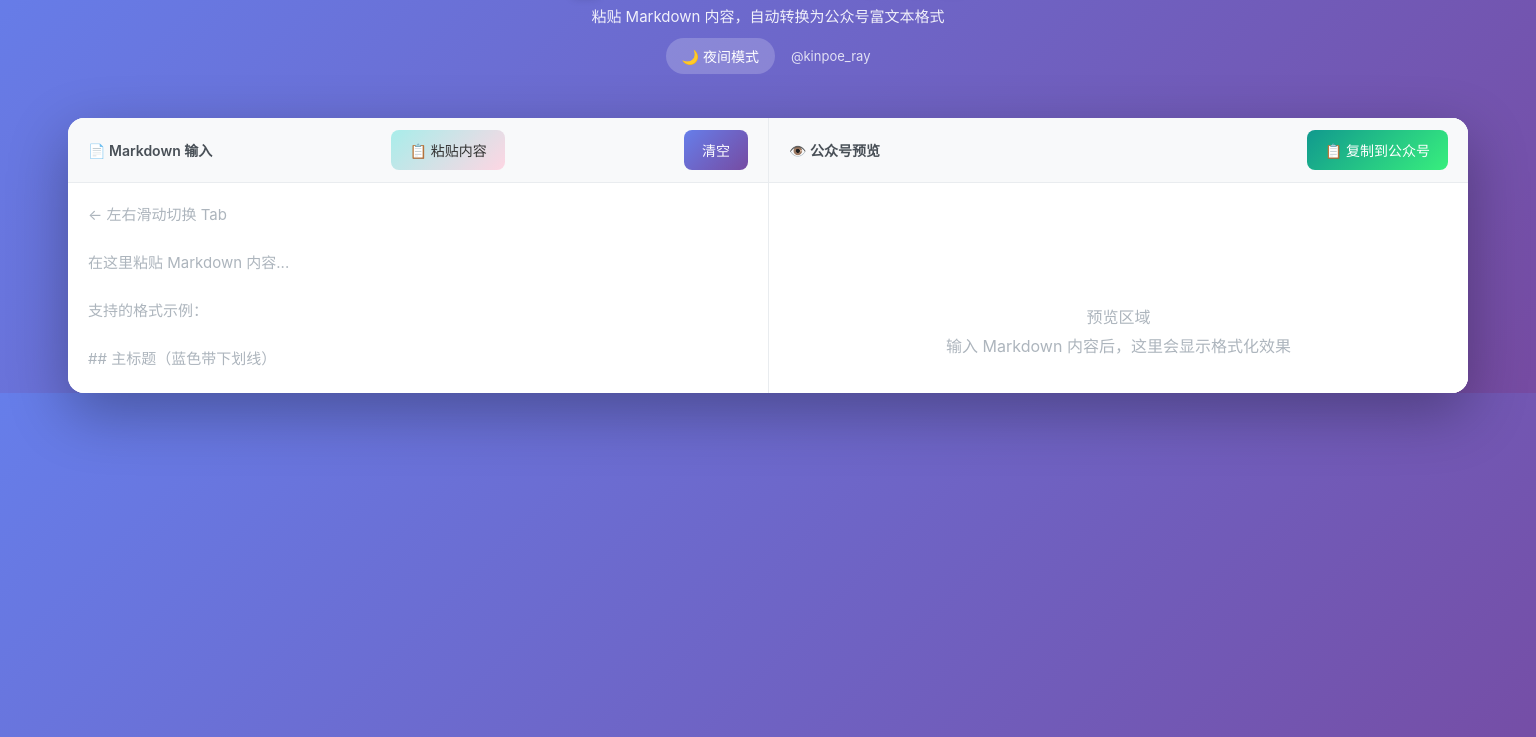
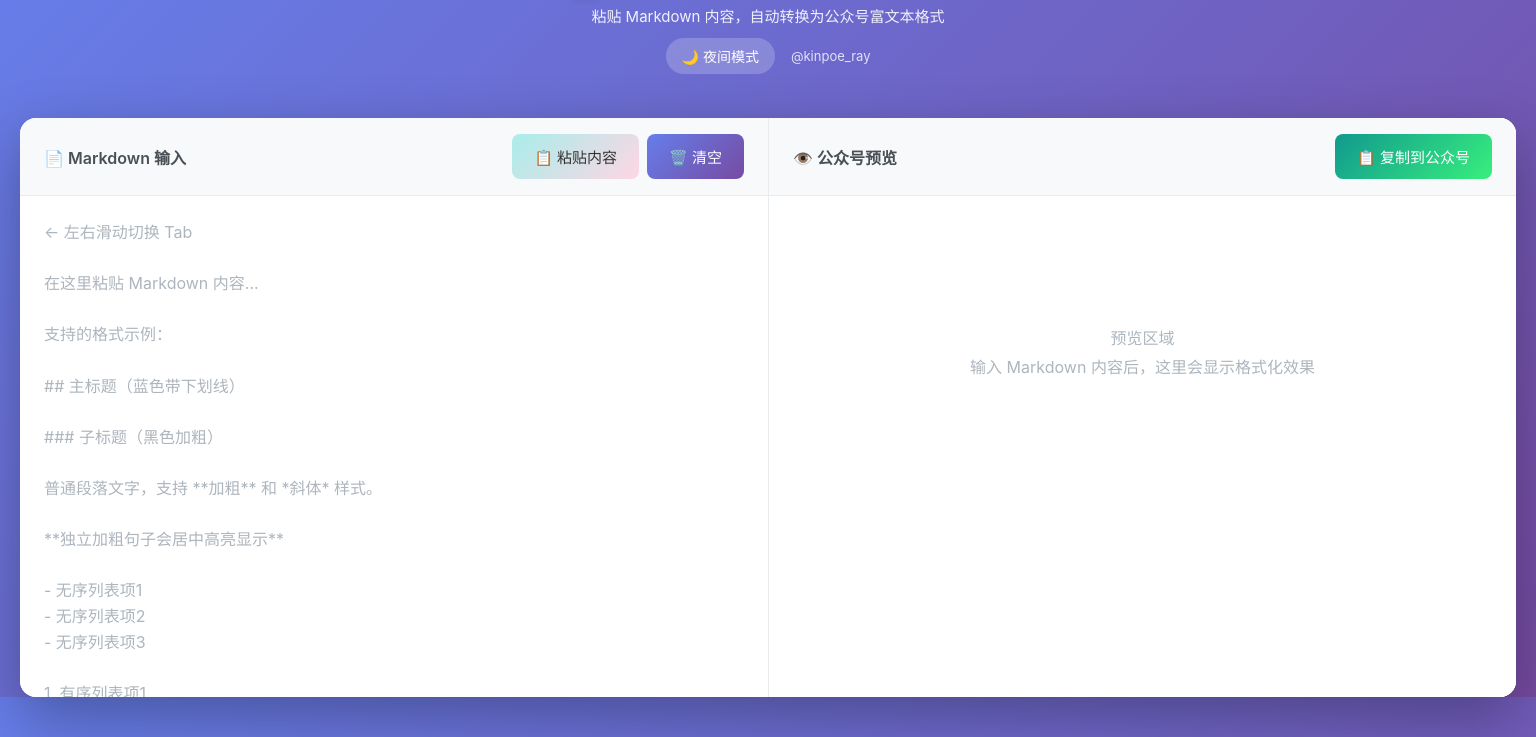
Before and after one commit to kinpoe-ray/wechat-converter, a plain HTML site: page index.html in a window 1536 px wide. Shown: the part 63-800 px from the top of the page. Drawn offline with nearby package versions, Linux system fonts and the light colour scheme.

Commit message:
feat: optimize PC layout with responsive sizing, btn-group, and large screen support

```diff
--- a/index.html
+++ b/index.html
@@ -80,9 +80,12 @@
         }
 
         .container {
-            max-width: 1400px;
+            max-width: 1600px;
             margin: 0 auto;
-            height: 100%;
+            height: calc(100vh - 40px);
+            display: flex;
+            flex-direction: column;
+            padding: 0 20px;
         }
 
         header {
@@ -174,29 +177,38 @@
             box-shadow: 0 20px 60px rgba(0, 0, 0, 0.3);
             overflow: hidden;
             transition: background 0.3s ease;
+            flex: 1;
+            min-height: 0;
         }
 
         .panel {
             display: flex;
             flex-direction: column;
+            min-height: 0;
+            height: 100%;
         }
 
         .panel-header {
             background: var(--panel-header-bg);
-            padding: 12px 20px;
+            padding: 14px 20px;
             border-bottom: 1px solid var(--panel-border);
             display: flex;
             justify-content: space-between;
             align-items: center;
-            flex-wrap: wrap;
-            gap: 10px;
+            gap: 12px;
             transition: background 0.3s ease;
+            flex-shrink: 0;
+        }
+
+        .panel-header .btn-group {
+            display: flex;
+            gap: 8px;
         }
 
         .panel-title {
             font-weight: 600;
             color: var(--text-secondary);
-            font-size: 14px;
+            font-size: 15px;
         }
 
         .btn {
@@ -265,9 +277,9 @@
 
         #preview {
             flex: 1;
-            padding: 20px;
+            padding: 24px;
             overflow-y: auto;
-            max-height: calc(100vh - 180px);
+            min-height: 0;
             -webkit-overflow-scrolling: touch;
         }
 
@@ -462,6 +474,55 @@
         .toast.show {
             opacity: 1;
             visibility: visible;
+        }
+
+        /* ========== 大屏幕优化 ========== */
+        @media (min-width: 1400px) {
+            .container {
+                max-width: 1800px;
+            }
+
+            .panel-header {
+                padding: 16px 24px;
+            }
+
+            .panel-title {
+                font-size: 16px;
+            }
+
+            .btn {
+                padding: 12px 22px;
+                font-size: 15px;
+            }
+
+            #markdown-input {
+                padding: 24px;
+                font-size: 16px;
+            }
+
+            #preview {
+                padding: 28px;
+            }
+        }
+
+        /* ========== 中等屏幕优化 ========== */
+        @media (min-width: 769px) and (max-width: 1200px) {
+            .container {
+                padding: 0 16px;
+            }
+
+            .editor-container {
+                grid-template-columns: 1fr 1fr;
+            }
+
+            .btn {
+                padding: 8px 14px;
+                font-size: 13px;
+            }
+
+            .panel-title {
+                font-size: 14px;
+            }
         }
 
         /* ========== 移动端响应式 ========== */
@@ -740,8 +801,10 @@
             <div class="panel active" id="panel-input">
                 <div class="panel-header">
                     <span class="panel-title">📄 Markdown 输入</span>
-                    <button class="btn btn-paste" onclick="pasteFromClipboard()">📋 粘贴内容</button>
-                    <button class="btn btn-primary" onclick="clearInput()">清空</button>
+                    <div class="btn-group">
+                        <button class="btn btn-paste" onclick="pasteFromClipboard()">📋 粘贴内容</button>
+                        <button class="btn btn-primary" onclick="clearInput()">🗑️ 清空</button>
+                    </div>
                 </div>
                 <textarea id="markdown-input" placeholder="← 左右滑动切换 Tab
 
@@ -790,7 +853,9 @@ def hello():
             <div class="panel preview-panel" id="panel-preview">
                 <div class="panel-header">
                     <span class="panel-title">👁️ 公众号预览</span>
-                    <button class="btn btn-success" onclick="copyToClipboard()">📋 复制到公众号</button>
+                    <div class="btn-group">
+                        <button class="btn btn-success" onclick="copyToClipboard()">📋 复制到公众号</button>
+                    </div>
                 </div>
                 <div id="preview">
                     <p style="color: #adb5bd; text-align: center; margin-top: 100px;">预览区域<br>输入 Markdown
```
